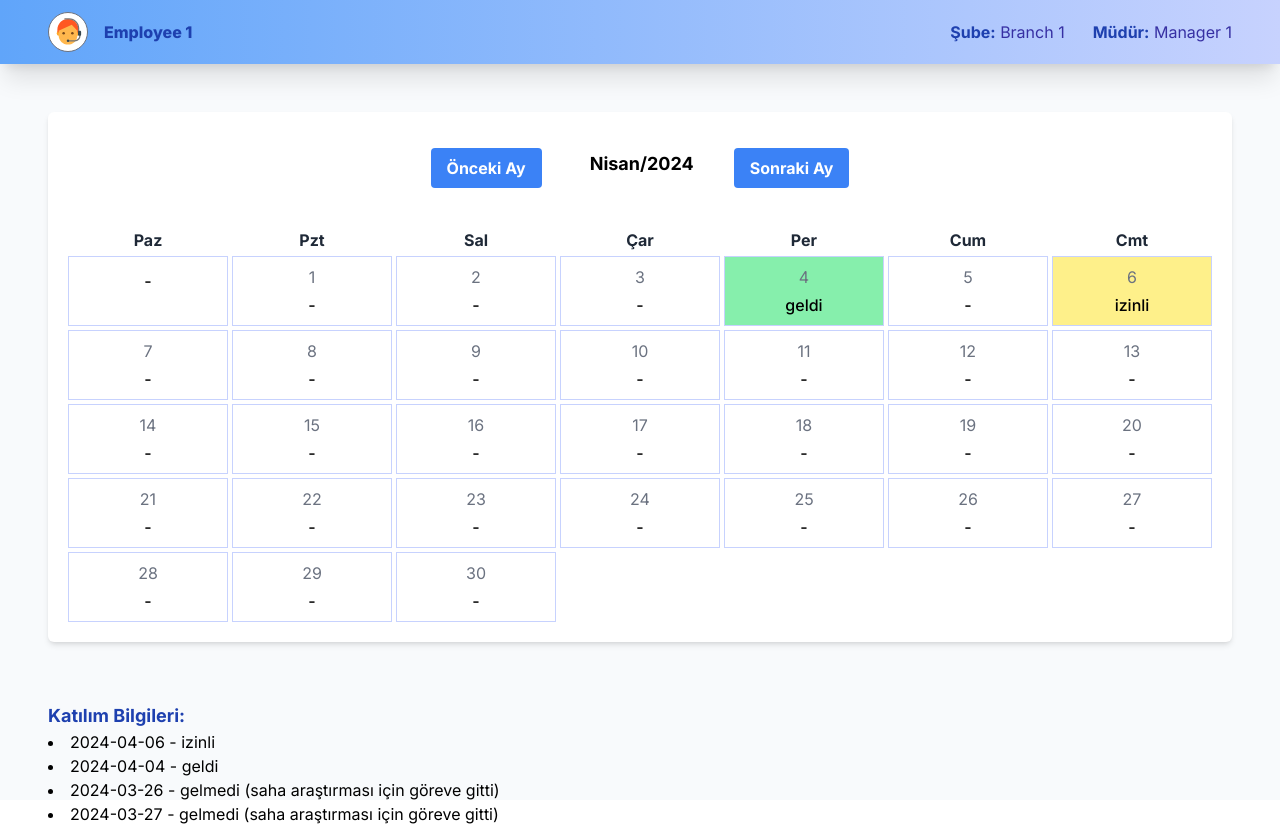
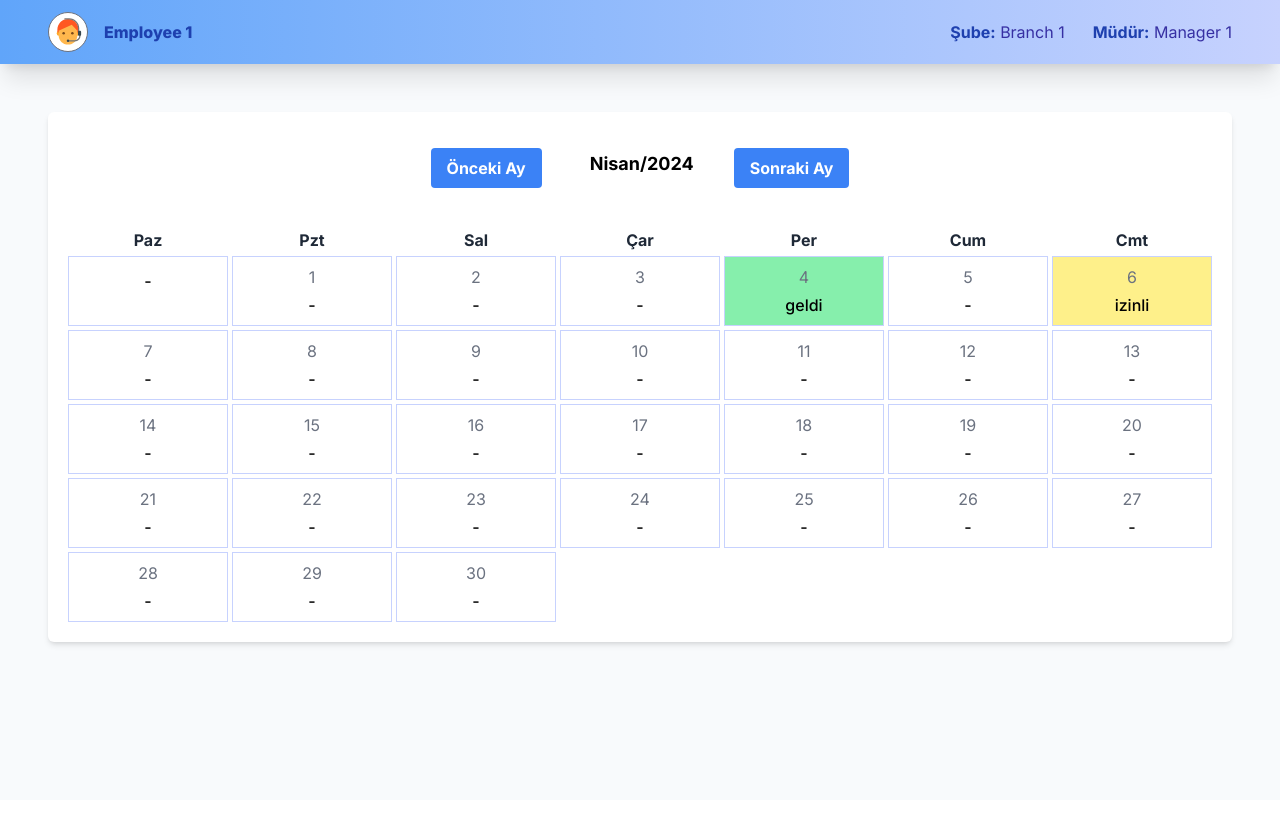
Before and after one commit to gokcetasci/Employee-Attendance-Tracker-Project, a Next.js app: page /employee/301 in a window 1280 px wide. After the commit the page ends 800 px from the top, so only its background shows below. Built offline with nearby package versions, Linux system fonts and the light colour scheme.

Commit message:
attendance data deleted

```diff
--- a/app/employee/[id]/page.js
+++ b/app/employee/[id]/page.js
@@ -18,9 +18,6 @@ function EmployeePage({ params }) {
   const branch = admin.branches.find((branch) =>
     branch.manager.employees.some((emp) => emp.id === employeeId)
   );
-
-  // Employee'nin katılım bilgilerini al
-  const attendanceData = employee.attendance;
 
   return (
     <div className="w-full h-screen bg-slate-50">
@@ -44,21 +41,6 @@ function EmployeePage({ params }) {
       {/* PersonalCalendar bileşenini çağırıyoruz ve ilgili işçinin bilgilerini aktarıyoruz */}
       <PersonalCalendar employee={employee} />
 
-       {/* Katılım bilgilerini göster */}
-       <div className="px-12 py-3">
-        <h3 className="text-lg font-bold text-blue-800">Katılım Bilgileri:</h3>
-        <ul className="list-disc list-inside">
-          {attendanceData.map((attendance, index) => (
-            <li key={index}>
-              {attendance.date} - {attendance.status}
-              {attendance.explanation && (
-                <span> ({attendance.explanation})</span>
-              )}
-            </li>
-          ))}
-        </ul>
-      </div>
-
     </div>
   );
 }
```
